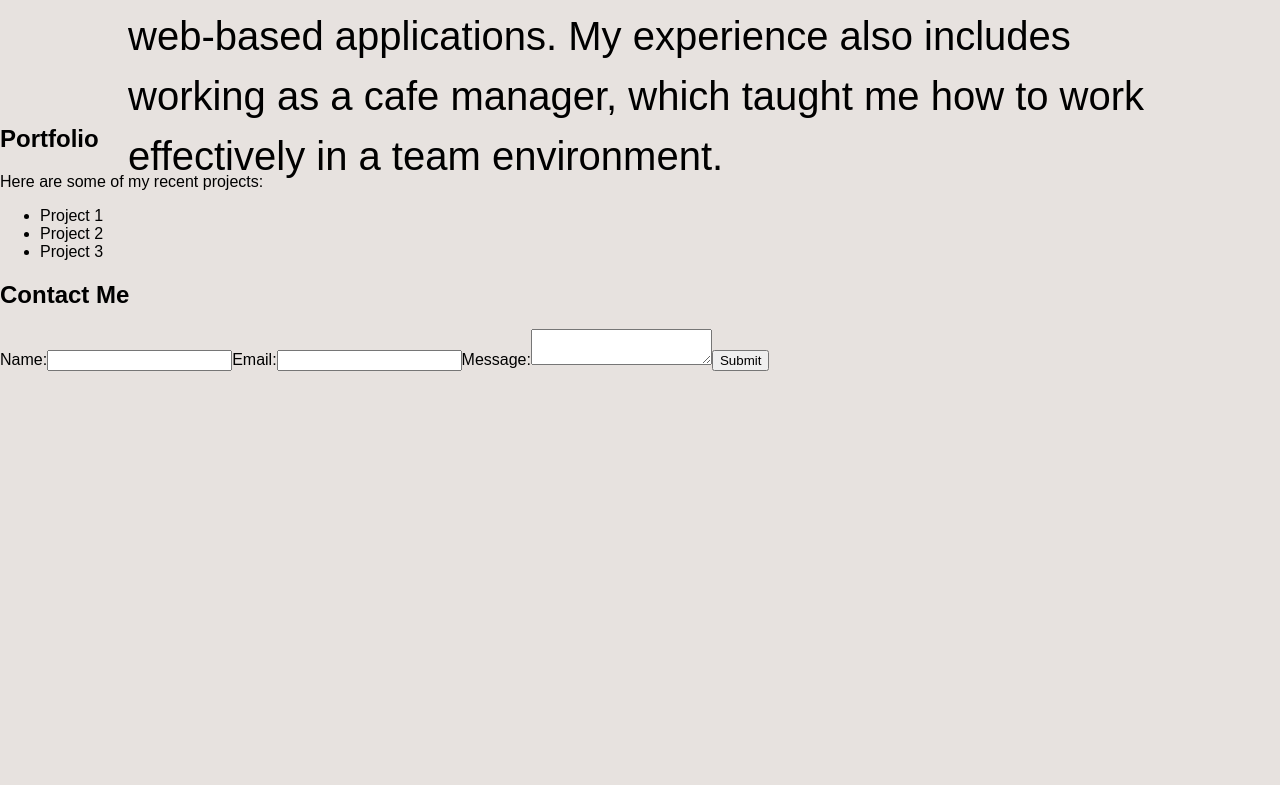
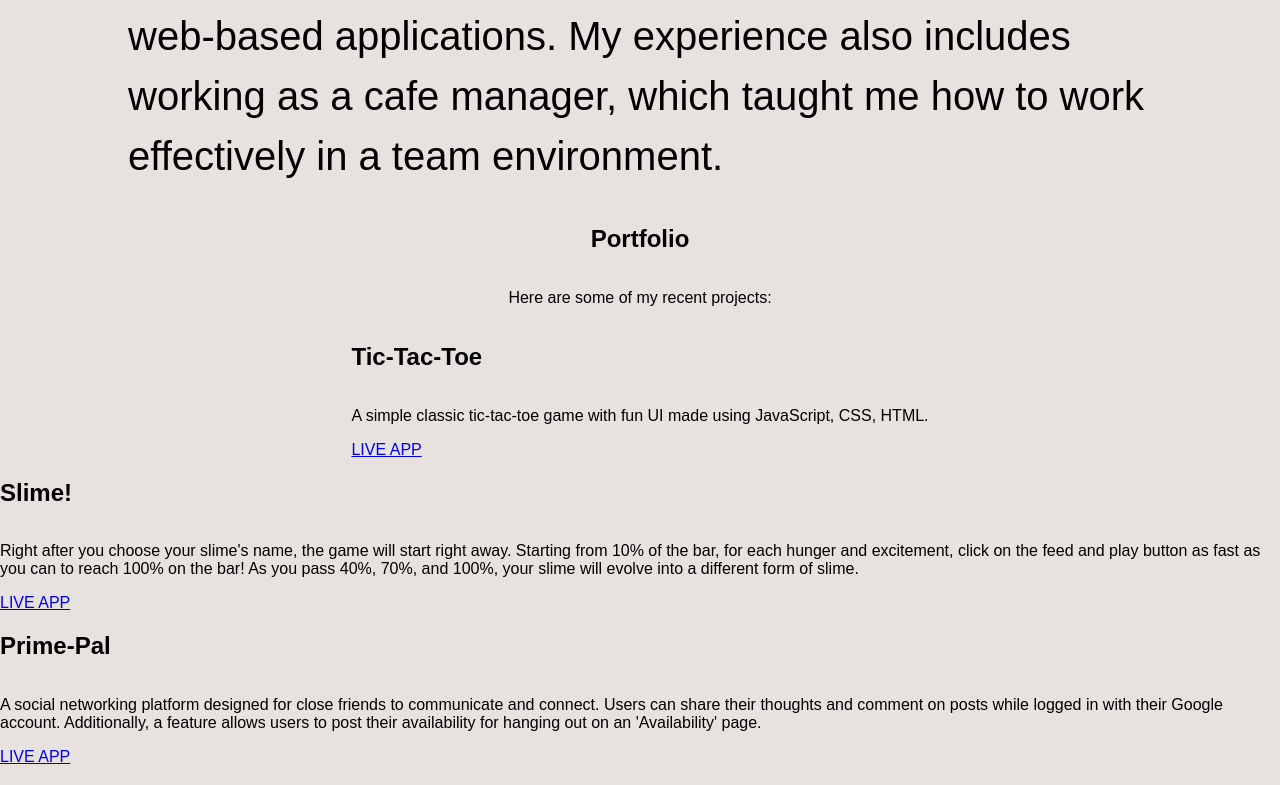
Before and after one commit to pyongho1/portfolio-react, a React (Create React App) app: page / in a window 1280 px wide. Shown: the part 1895-2680 px from the top of the page. Before the commit the page ends 2266 px from the top, so only its background shows below. Built offline with nearby package versions, Linux system fonts and the light colour scheme; a web font is replaced by a local one.

Commit message:
Add data for projects

```diff
--- a/src/App.css
+++ b/src/App.css
@@ -94,6 +94,14 @@ body {
   /* margin-bottom: 30px; */
 }
 
+.portfolio-section {
+  display: flex;
+  flex-direction: column;
+  align-items: center;
+  padding-top: 100px;
+  height: 900px;
+}
+
 @keyframes gradient {
   0% {
     background-position: 0% 0%;
--- a/src/App.js
+++ b/src/App.js
@@ -6,10 +6,11 @@ import "./App.css";
 // import Resume from "./pages/Resume/Resume";
 // import Projects from "./pages/Projects/Projects";
 // import NavBar from "./components/NavBar/NavBar";
-// import { projectData } from "./data/data";
+import { projectData } from "./data/data";
 // import React, { useState } from "react";
 import React from "react";
 import { Link } from "react-scroll";
+import ProjectCard from "./components/ProjectCard/ProjectCard";
 
 function App() {
   return (
@@ -51,7 +52,12 @@ function App() {
       </section>
       <section id="about" className="about-section">
         <h2>About Me</h2>
-        <p>Hi! I am a Software Engineer with experience in management, working in a team environement, and open to new challenges. I specialize in full-stack MERN/PERN [JavaScript, TypeScript, React.js, Express.js, Node.js, PostgreSQL, MongoDB and RESTful APIs.]</p>
+        <p>
+          Hi! I am a Software Engineer with experience in management, working in
+          a team environement, and open to new challenges. I specialize in
+          full-stack MERN/PERN [JavaScript, TypeScript, React.js, Express.js,
+          Node.js, PostgreSQL, MongoDB and RESTful APIs.]
+        </p>
         <p>
           Immigrating from Korea to the US and having to quickly learn English
           instilled in me a love for adapting new languages to different
@@ -64,11 +70,18 @@ function App() {
       <section id="portfolio" className="portfolio-section">
         <h2>Portfolio</h2>
         <p>Here are some of my recent projects:</p>
-        <ul>
-          <li>Project 1</li>
-          <li>Project 2</li>
-          <li>Project 3</li>
-        </ul>
+        {projectData.map((project) => (
+          <>
+            {/* <a href={project.depURL}>
+              <img src="" alt="projectImage" />
+            </a>
+            <div class="property-description">
+              <h5> {project.name} </h5>
+              <p>{project.desc}</p>
+            </div> */}
+            <ProjectCard project={project} />
+          </>
+        ))}
       </section>
       <section id="contact" className="contact-section">
         <h2>Contact Me</h2>
--- /dev/null
+++ b/src/components/ProjectCard/ProjectCard.css
@@ -0,0 +1,4 @@
+.projectContainer {
+  display: flex;
+  flex-direction: column;
+}
--- /dev/null
+++ b/src/components/ProjectCard/ProjectCard.jsx
@@ -0,0 +1,13 @@
+import "./ProjectCard.css";
+
+const ProjectCard = ({ project }) => {
+  return (
+    <div className="projectContainer">
+      <h1>{project.name}</h1>
+      <p>{project.desc}</p>
+      <a href={project.depURL}>LIVE APP</a>
+    </div>
+  );
+};
+
+export default ProjectCard;
```
